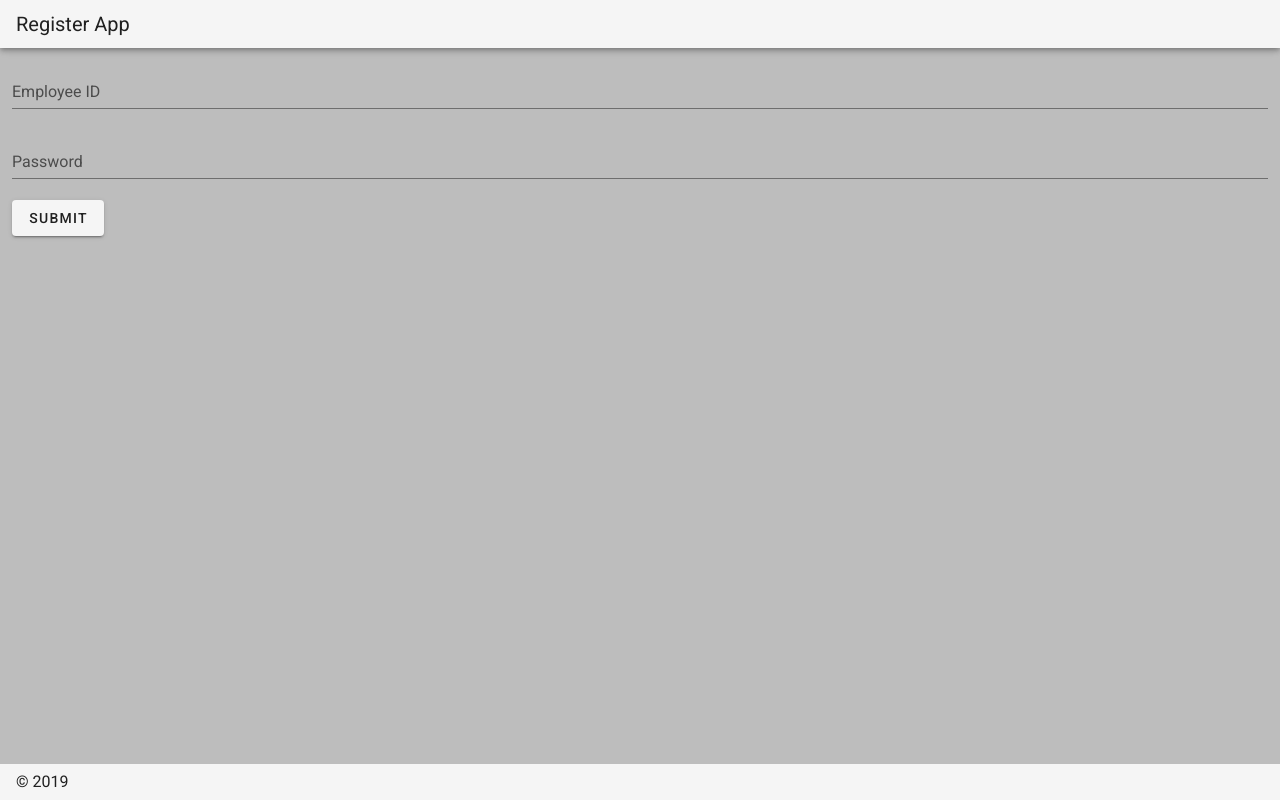
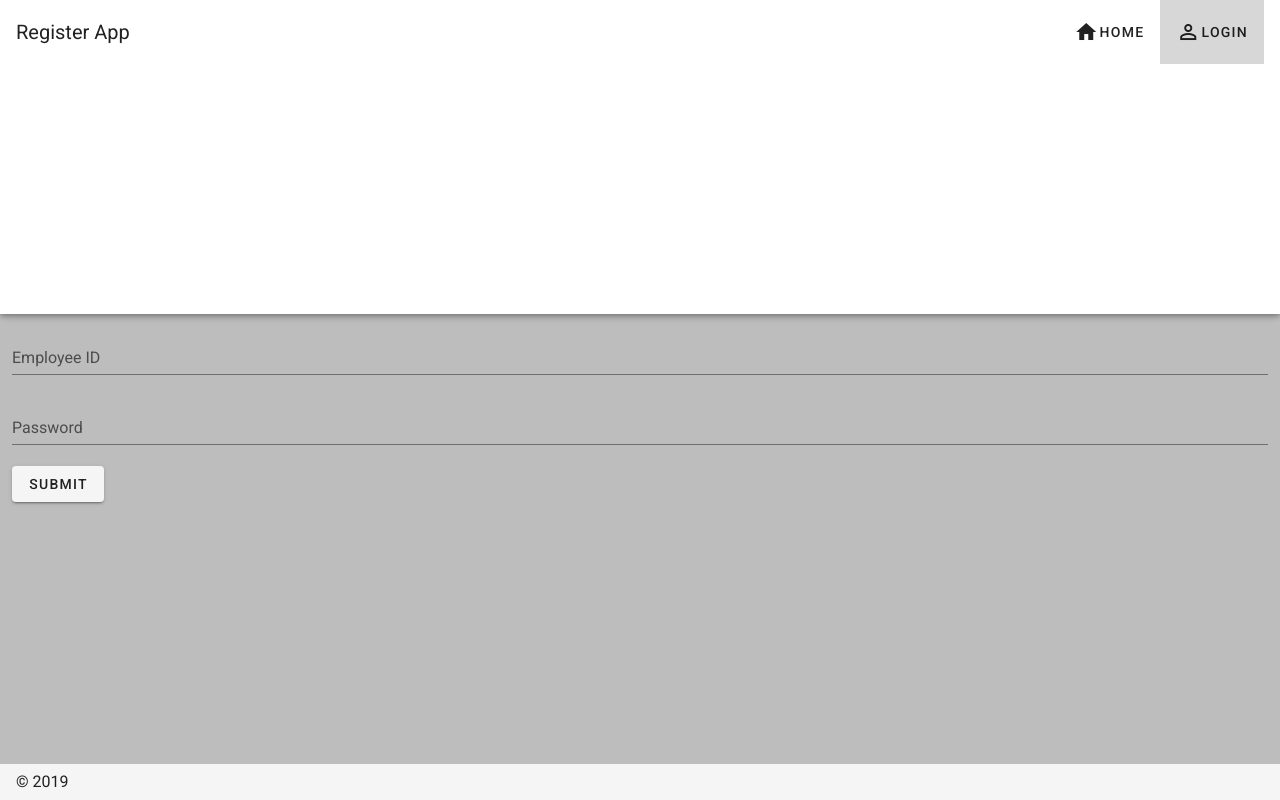
Before and after one commit to vikes-lemonade/register-app, a Nuxt app: page /login in a window 1280 px wide. Built offline with nearby package versions, Linux system fonts and the light colour scheme.

Commit message:
Starter code for main menu, added buttons to toolbar

```diff
--- a/layouts/default.vue
+++ b/layouts/default.vue
@@ -1,8 +1,15 @@
 <template>
   <v-app dark style="background-color: #BDBDBD">
-    <v-app-bar dense app>
+    <v-toolbar>
       <v-toolbar-title headline font-weight-light>Register App</v-toolbar-title>
-    </v-app-bar>
+      <v-spacer/>
+      <v-toolbar-items>
+        <v-btn v-for="(item, index) in items" :key="index" :to="item.to" text>
+          <v-icon>{{item.icon}}</v-icon>{{item.title}}
+        </v-btn>
+      </v-toolbar-items>
+
+    </v-toolbar>
     <v-content>
       <v-container fluid>
         <nuxt />
@@ -21,14 +28,14 @@ export default {
     return {
       items: [
         {
-          icon: 'mdi-apps',
-          title: 'Welcome',
+          icon: 'home',
+          title: 'Home',
           to: '/'
         },
         {
-          icon: 'mdi-chart-bubble',
-          title: 'Inspire',
-          to: '/inspire'
+          icon: 'person_outline',
+          title: 'Login',
+          to: '/login'
         }
       ],
     }
--- a/pages/index.vue
+++ b/pages/index.vue
@@ -28,7 +28,7 @@ export default {
 
   },
   async asyncData({ $axios }) {
-    const data = await $axios.$get('http://testvirt101.herokuapp.com/api/v1/products/all')
+    const data = await $axios.$get('https://testvirt101.herokuapp.com/api/v1/products/all')
     return { productData:data }
   }
 }
```
